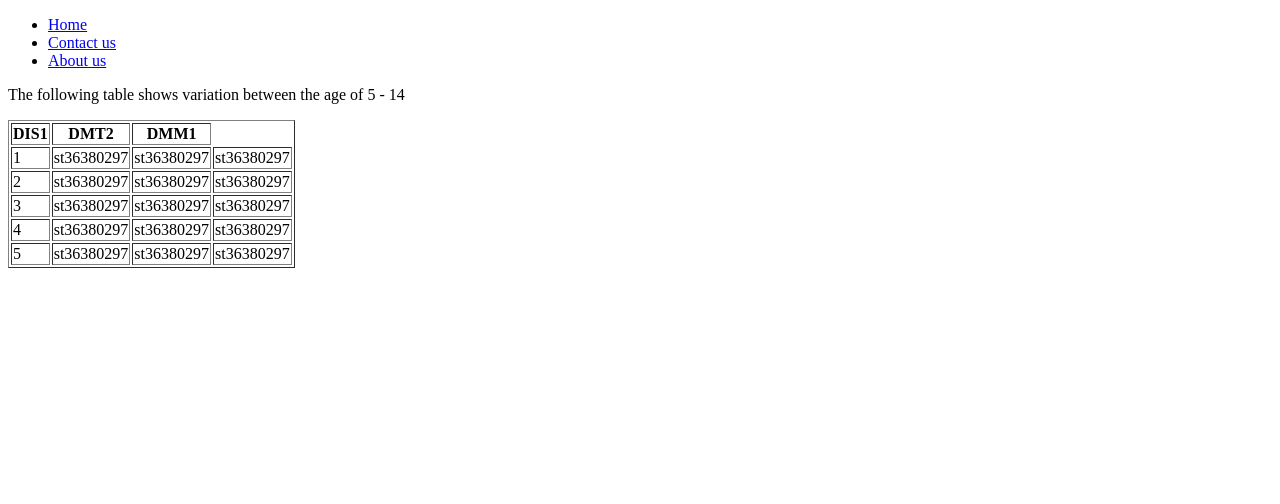
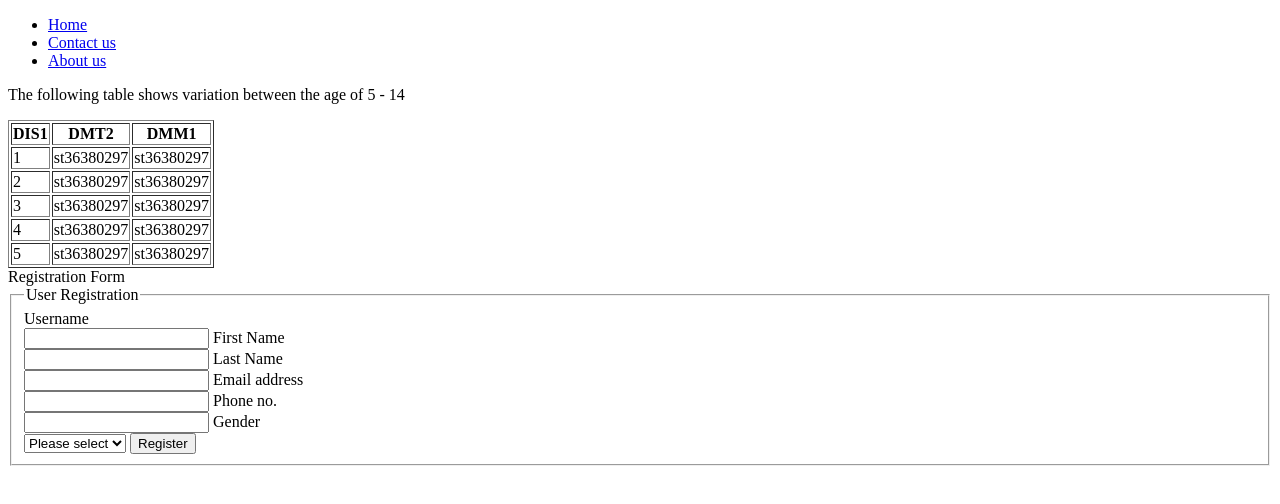
Before and after one commit to Chrisjunior2811/WEDE5020-PRACTICAL, a plain HTML site: page index.html in a window 1280 px wide. Drawn offline with Linux system fonts and the light colour scheme.

Commit message:
Update index.html

```diff
--- a/index.html
+++ b/index.html
@@ -23,11 +23,9 @@
             <td>1</td>
             <td>st36380297</td>
             <td>st36380297</td>
-            <td>st36380297</td>
         </tr>
         <tr>
             <td>2</td>
-            <td>st36380297</td>
             <td>st36380297</td>
             <td>st36380297</td>
         </tr>
@@ -35,11 +33,9 @@
             <td>3</td>
             <td>st36380297</td>
             <td>st36380297</td>
-            <td>st36380297</td>
         </tr>
         <tr>
             <td>4</td>
-            <td>st36380297</td>
             <td>st36380297</td>
             <td>st36380297</td>
         </tr>
@@ -47,8 +43,31 @@
             <td>5</td>
             <td>st36380297</td>
             <td>st36380297</td>
-            <td>st36380297</td>
         </tr>
     </table>
+    Registration Form
+    <form action=" /action.php">
+        <fieldset>
+            <legend>User Registration</legend>
+            <label>Username</label><br>
+            <input type="text"required/>
+            <label>First Name</label><br>
+            <input type="text"required/>
+            <label>Last Name</label><br>
+            <input type="text"required/>
+            <label>Email address</label><br>
+            <input type="text"required/>
+            <label>Phone no.</label><br>
+            <input type="number"required width="30"/>
+            <label>Gender</label><br>
+            <select>
+                <option>Please select</option>
+                <option>Female</option>
+                <option>Male</option>
+                <option>Other</option>
+            </select>
+            <button>Register</button>
+        </fieldset>
+    </form>
 </body>
 </html>
```
